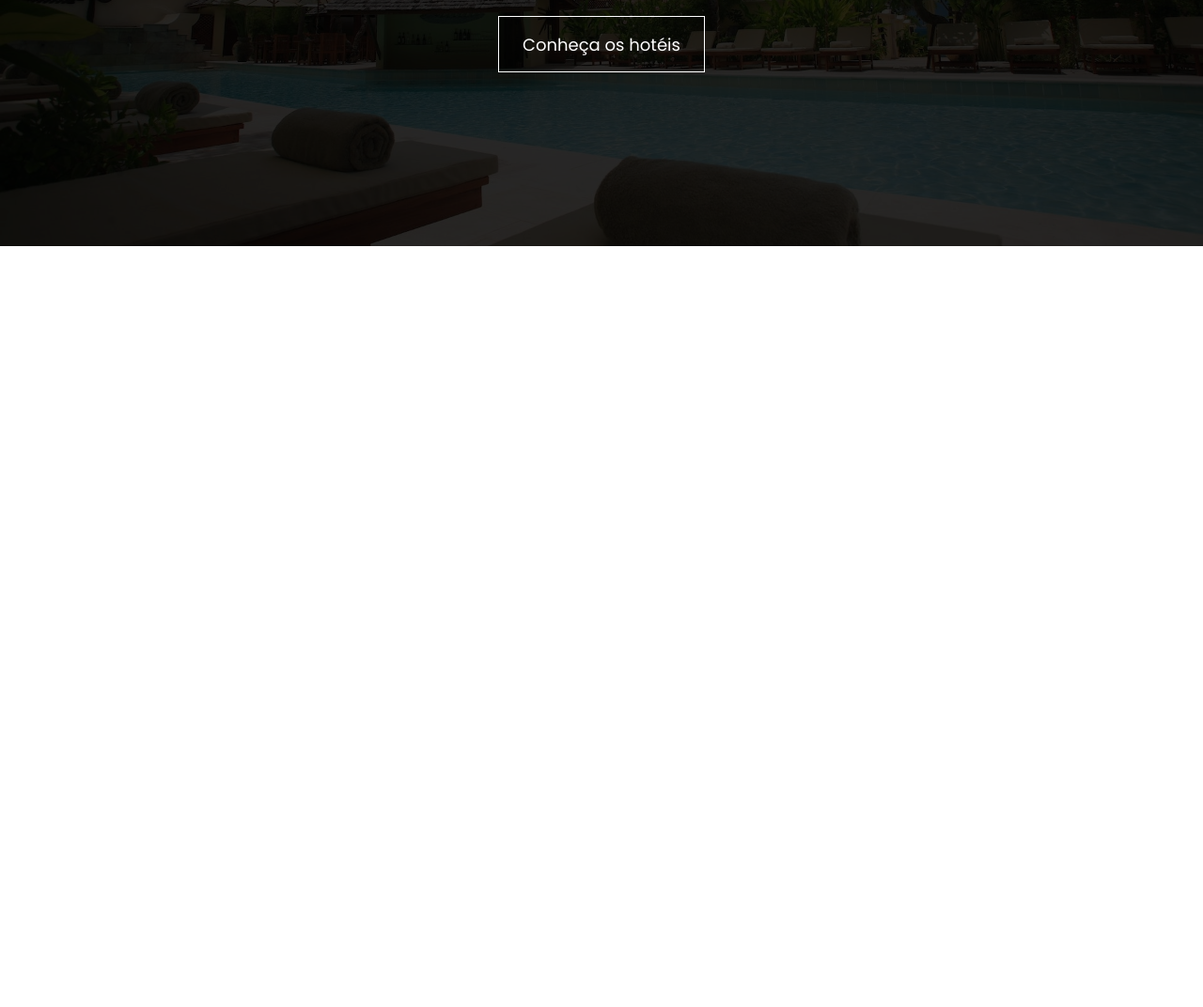
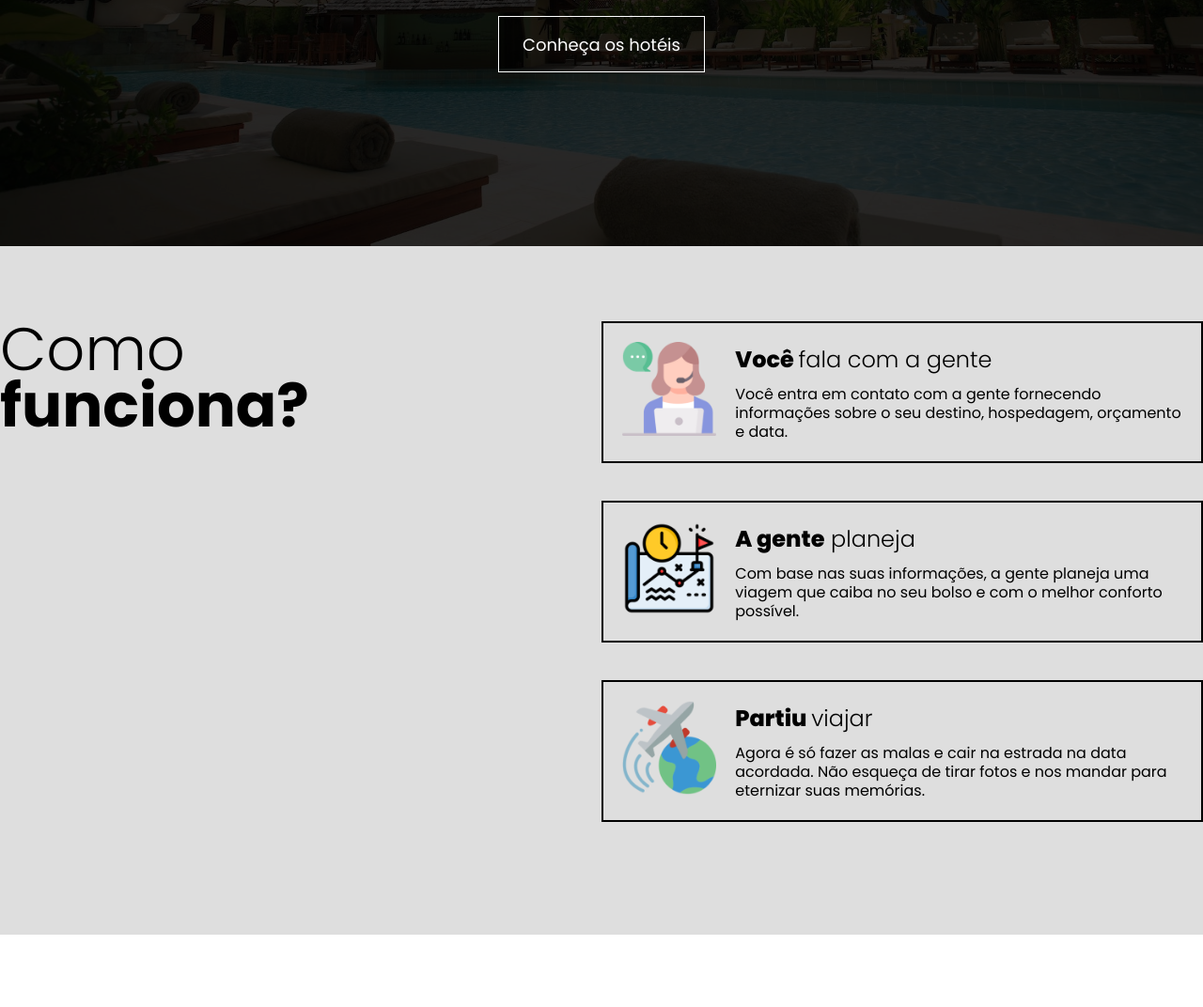
Before and after one commit to viniciusP23/Projeto-site-de-viagens, a plain HTML site: page index.html in a window 1280 px wide. Shown: the part 2854-3926 px from the top of the page at 94% size. Before the commit the page ends 3116 px from the top, so only its background shows below. Drawn offline with nearby package versions, Linux system fonts and the light colour scheme.

Commit message:
criando sessão como funciona e contatos

```diff
--- a/estilo.css
+++ b/estilo.css
@@ -6,7 +6,7 @@
 }
 
 body {
-    background-color: #fff;
+    background-color: #dedede;
 }
 
 .interface {
@@ -123,7 +123,6 @@ section.hero-site {
 
 section.vantagens {
     padding: 80px 0;
-    background-color: #dedede;
 }
 
 .vantagens .itens-container {
@@ -256,3 +255,60 @@ section.hoteis {
     width: 220px;
     height: 60px;
 }
+
+/* estilo da sessão como funciona */
+
+section.como-funciona {
+    padding: 80px 0;
+}
+
+.txt-funciona, .instrucoes {
+    display: inline-block;
+    width: 50%;
+    margin-right: -4px;
+    vertical-align: top;
+}
+
+.como-funciona .txt-funciona {
+    position: sticky;
+    top: 50%;
+    padding-bottom: 35px;
+}
+
+.como-funciona .txt-funciona h3 {
+    font-size: 4em;
+    line-height: 60px;
+    font-weight: 300;
+}
+
+.como-funciona .txt-funciona h3 span {
+    display: block;
+    font-weight: 700;
+}
+
+.instrucoes .instru-box {
+    display: flex;
+    align-items: center;
+    gap: 20px;
+    margin-bottom: 40px;
+    border: 2px solid #000;
+    padding: 20px;
+}
+
+.instrucoes .instru-box img {
+    max-width: 100px;
+}
+
+.instrucoes .instru-box h4 {
+    font-size: 1.5em;
+    font-weight: 800;
+    margin-bottom: 10px;
+}
+
+.instrucoes .instru-box h4 span {
+    font-weight: 300;
+}
+
+.instrucoes .instru-box p {
+    line-height: 20px;
+}
--- a/index.html
+++ b/index.html
@@ -153,6 +153,86 @@
         <div class="overlay"></div>
     </section>
 
+    <section class="como-funciona">
+        <div class="interface">
+            <div class="txt-funciona">
+                <h3>Como <span>funciona?</span></h3>
+            </div>
+
+            <div class="instrucoes">
+                <article class="instru-box">
+
+                    <div class="img-instru-box">
+                        <img src="img/images/atendimento-ao-cliente.png" alt="icone-atendimento">
+                    </div>
+
+                    <div class="txt-instru-box">
+                        <h4>Você <span>fala com a gente</span></h4>
+                        <p>Você entra em contato com a gente fornecendo informações sobre o seu destino, hospedagem, orçamento e data.</p>
+                    </div>
+
+                </article>
+
+                <article class="instru-box">
+
+                    <div class="img-instru-box">
+                        <img src="img/images/planejamento.png" alt="icone-planejamento">
+                    </div>
+
+                    <div class="txt-instru-box">
+                        <h4>A gente<span> planeja</span></h4>
+                        <p>Com base nas suas informações, a gente planeja uma viagem que caiba no seu bolso e com o melhor conforto possível.</p>
+                    </div>
+
+                </article>
+
+                <article class="instru-box">
+
+                    <div class="img-instru-box">
+                        <img src="img/images/viagem.png" alt="icone-viagem">
+                    </div>
+
+                    <div class="txt-instru-box">
+                        <h4>Partiu <span>viajar</span></h4>
+                        <p>Agora é só fazer as malas e cair na estrada na data acordada. Não esqueça de tirar fotos e nos mandar para eternizar suas memórias.</p>
+                    </div>
+
+                </article>
+            </div>
+        </div>
+    </section>
+
+    <section class="contato">
+        <div class="interface">
+
+            <article class="txt-contato">
+                <h3>Fale agora com a <span>nossa equipe</span></h3>
+                <p>E solicite um orçamento que cabe no bolso</p>
+            </article>
+
+            <article class="icons-contato">
+
+                <a href="#">
+                    <button><i class="bi bi-whatsapp"></i><p>Chamar no whatsApp</p></button>
+                </a>
+
+                <a href="#">
+                    <button><i class="bi bi-envelope-at-fill"></i></i><p>Enviar E-mail</p></button>
+                </a>
+
+                <a href="#">
+                    <button><i class="bi bi-telephone-fill"></i></i><p>Ligar</p></button>
+                </a>
+
+                 <a href="#">
+                    <button><i class="bi bi-ui-checks"></i></i></i><p>Formulário</p></button>
+                </a>
+
+            </article>
+
+        </div>
+    </section>
+
 
 
 </body>
```
